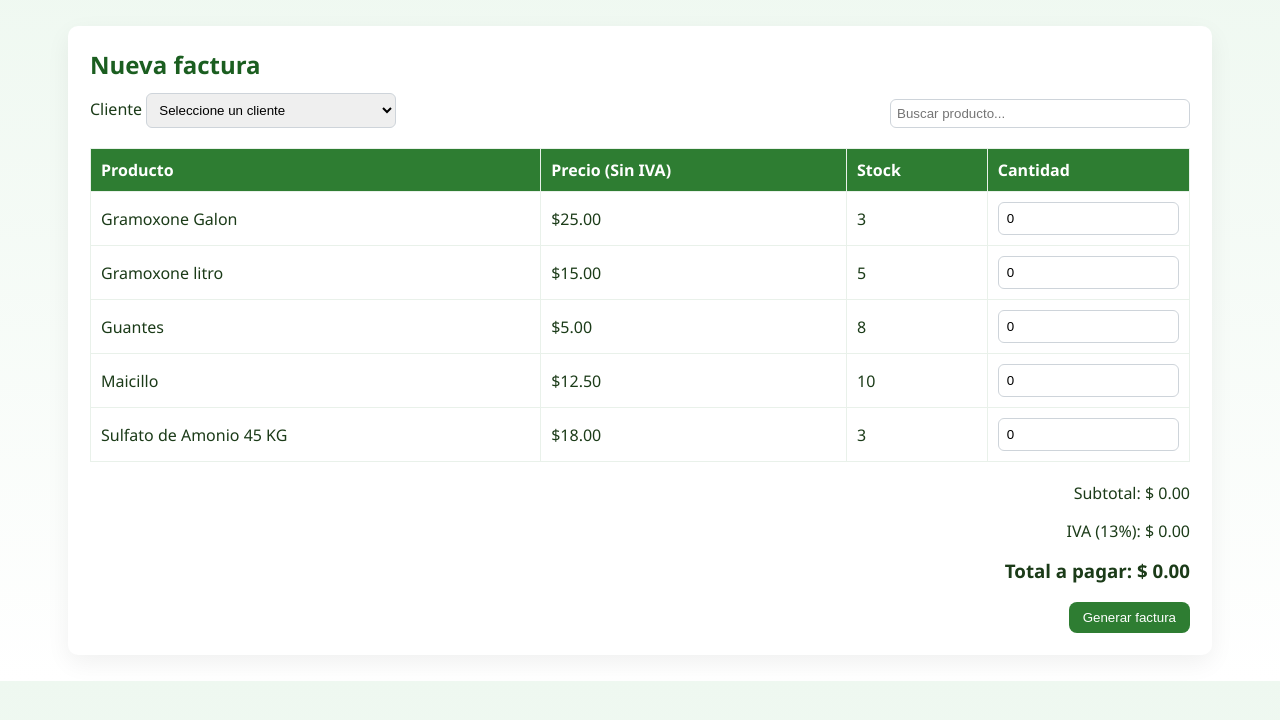
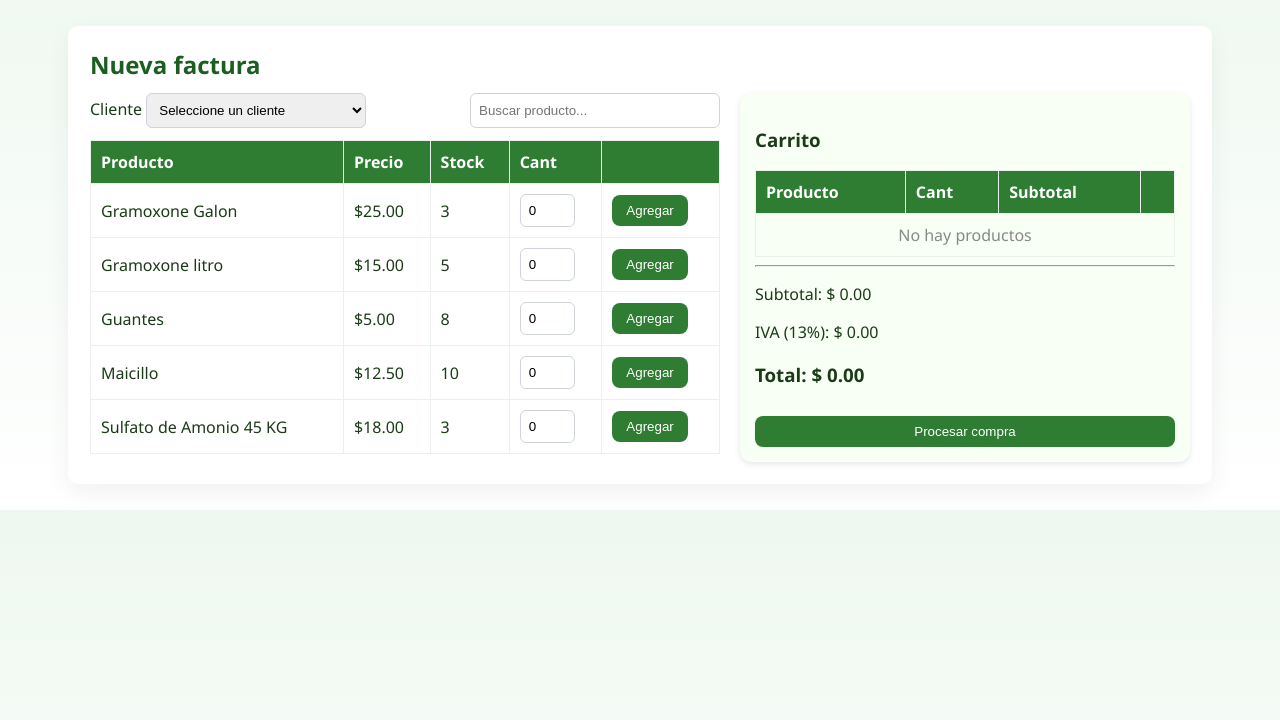
Before and after one commit to AlonsoUMA/campo_vello_plaintest1, a PHP site: page /cajero/nueva_factura.php in a window 1280 px wide. Shown: the part 62-782 px from the top of the page. Run offline with PHP 8.4, Linux system fonts and the light colour scheme; the visitor is signed in with stand-in values (Sample User, id 1); data comes from the database, SQL or seed files in the repository.

Commit message:
Implementacion de tabla de carrito Separacion de archivos de carrito y buscador

```diff
--- a/cajero/nueva_factura.php
+++ b/cajero/nueva_factura.php
@@ -131,116 +131,101 @@ if ($_SERVER['REQUEST_METHOD'] === 'POST') {
         <?php if ($error) echo '<div class="alert">' . htmlspecialchars($error) . '</div>'; ?>
 
         <form method="post">
-            <?php echo csrf_field(); ?>
+<?= csrf_field() ?>
 
-            <div style="display:flex; justify-content: space-between; align-items: flex-end; margin-bottom: 20px;">
+<div style="display:flex; gap:20px;">
+
+
+
+    <!-- ================= LISTA DE PRODUCTOS (IZQUIERDA) =================== -->
+    <div style="width:60%;">
+        <div style="display:flex; justify-content:space-between; margin-bottom:10px;">
             <div>
                 <label>Cliente</label>
-                    <select name="client_id" required style="width: 250px;">
+                <select name="client_id" required style="width:220px;">
                     <option value="">Seleccione un cliente</option>
-                        <?php
-                        // Ahora usamos $c['nombre'] gracias al alias en la consulta SQL
-                        foreach ($clients as $c) {
-                            $selected = ($c['id'] == $client_id_selected) ? 'selected' : '';
-                            echo "<option value='{$c['id']}' $selected>" . htmlspecialchars($c['nombre']) . "</option>";
-                        }
-                        ?>
+                    <?php foreach ($clients as $c): ?>
+                        <option value="<?= $c['id'] ?>"><?= htmlspecialchars($c['nombre']) ?></option>
+                    <?php endforeach ?>
                 </select>
             </div>
 
-                <div class="form-floating">
-                    <input
-                        type="text"
-                        id="buscador"
-                        placeholder="Buscar producto..."
-                        style="width:300px;padding:6px;"
-                    >
+            <input type="text" id="buscador" placeholder="Buscar producto..." style="width:250px;">
         </div>
-            </div>
+
         <table class="table">
             <thead>
                 <tr>
                     <th>Producto</th>
-                        <th>Precio (Sin IVA)</th>
+                    <th>Precio</th>
                     <th>Stock</th>
-                        <th>Cantidad</th>
+                    <th>Cant</th>
+                    <th></th>
                 </tr>
             </thead>
             <tbody>
                 <?php foreach ($products as $p): ?>
-                        <tr data-price="<?= number_format($p['price'], 2, '.', '') ?>">
+                <tr data-id="<?= $p['id'] ?>" data-name="<?= htmlspecialchars($p['name']) ?>"
+                    data-price="<?= $p['price'] ?>">
+
                     <td><?= htmlspecialchars($p['name']) ?></td>
-                            <td>$<?= number_format($p['price'], 2) ?></td>
+                    <td>$<?= number_format($p['price'],2) ?></td>
                     <td><?= $p['stock'] ?></td>
+
                     <td>
-                                <input type="number"
-                                    name="items[<?= $p['id'] ?>]"
-                                    min="0"
-                                    max="<?= $p['stock'] ?>"
-                                    value="0">
+                        <input type="number" min="1" max="<?= $p['stock'] ?>" value="0"
+                            style="width:55px;">
                     </td>
+
+                    <td>
+                        <button type="button" class="btn agregarBtn">Agregar</button>
+                    </td>
+
                 </tr>
-                    <?php endforeach; ?>
+                <?php endforeach ?>
+            </tbody>
+        </table>
+    </div>
+
+    <!-- ====================== CARRITO (DERECHA) ======================= -->
+    <div
+    style="width:40%; background:#f8fff4; padding:15px; border-radius:12px; box-shadow:0 2px 6px rgba(0,0,0,0.1);">
+
+        <h3>Carrito</h3>
+
+        <table class="table" id="carritoTabla">
+            <thead>
+                <tr>
+                    <th>Producto</th>
+                    <th>Cant</th>
+                    <th>Subtotal</th>
+                    <th></th>
+                </tr>
+            </thead>
+            <tbody id="carritoBody">
+                <tr><td colspan="4" style="text-align:center;color:#888;">No hay productos</td></tr>
             </tbody>
         </table>
 
-            <div style="text-align:right; margin-top: 20px;">
+        <hr>
+
         <p>Subtotal: $ <span id="subtotalPagar">0.00</span></p>
-                <p>IVA (<?= ($iva_rate * 100) ?>%): $ <span id="ivaMonto">0.00</span></p>
-                <h3 style="margin-top:5px;">
-                    Total a pagar: $ <span id="totalPagar">0.00</span>
-                </h3>
+        <p>IVA (13%): $ <span id="ivaMonto">0.00</span></p>
+
+        <h3>Total: $ <span id="totalPagar">0.00</span></h3>
+
+        <button class="btn" style="margin-top:10px; width:100%;">Procesar compra</button>
     </div>
 
-            <div style="text-align:right;margin-top:12px;">
-                <button class="btn">Generar factura</button>
-            </div>
-        </form>
 </div>
 
-    <script>
-    // --- MODIFICACIÓN DE IVA: Tasa de IVA en JavaScript ajustada al 13% ---
-    const IVARATE = 0.13; // Tasa del 13%
+</form>
 
-    function calcularTotal() {
-        let subtotal = 0;
+</div>
 
-        // Recorrer todas las filas de productos
-        document.querySelectorAll("table tbody tr").forEach(fila => {
-            // Usamos el atributo data-price para obtener el valor numérico exacto
-            let precio = parseFloat(fila.dataset.price);
-            let qty    = parseInt(fila.querySelector("input[type='number']").value) || 0;
+<script src="../includes/carrito.js"></script>
+<script src="../includes/buscador.js"></script>
 
-            subtotal += precio * qty;
-        });
-
-        const iva_amount = subtotal * IVARATE;
-        const total = subtotal + iva_amount;
-
-        // Mostrar los valores
-        document.getElementById("subtotalPagar").textContent = subtotal.toFixed(2);
-        document.getElementById("ivaMonto").textContent = iva_amount.toFixed(2);
-        document.getElementById("totalPagar").textContent = total.toFixed(2);
-    }
-
-    // Inicializar el cálculo y activar evento
-    document.querySelectorAll("input[type='number']").forEach(input => {
-        input.addEventListener("input", calcularTotal);
-    });
-
-    calcularTotal(); // Llamada inicial para asegurar que el total se muestra al cargar.
-
-    // Scrip de búsqueda en la tabla de productos (Sin cambios)
-    document.getElementById('buscador').addEventListener('input', function () {
-        let filtro = this.value.toLowerCase();
-        let filas = document.querySelectorAll("table tbody tr");
-
-        filas.forEach(fila => {
-            let nombre = fila.querySelector("td:first-child").textContent.toLowerCase();
-            fila.style.display = nombre.includes(filtro) ? "" : "none";
-        });
-    });
-    </script>
 </body>
 
 </html>
--- /dev/null
+++ b/includes/buscador.js
@@ -0,0 +1,10 @@
+// =============================================================
+        // BUSCADOR
+        // =============================================================
+        document.getElementById("buscador").addEventListener("input", function () {
+            let filtro = this.value.toLowerCase();
+            document.querySelectorAll("table tbody tr").forEach(fila => {
+                let nombre = fila.dataset.name?.toLowerCase() || "";
+                fila.style.display = nombre.includes(filtro) ? "" : "none";
+            });
+        });
--- /dev/null
+++ b/includes/carrito.js
@@ -0,0 +1,72 @@
+
+        const carrito = {};
+        const IVARATE = 0.13;
+
+        // =============================================================
+        // AGREGAR PRODUCTO AL CARRITO
+        // =============================================================
+        document.querySelectorAll(".agregarBtn").forEach(btn => {
+            btn.addEventListener("click", function() {
+                let fila = this.closest("tr");
+                let id = fila.dataset.id;
+                let name = fila.dataset.name;
+                let price = parseFloat(fila.dataset.price);
+                let qty = parseInt(fila.querySelector("input[type='number']").value);
+
+                if (qty < 1) return;
+
+                if (!carrito[id]) {
+                    carrito[id] = { name, qty, price };
+                } else {
+                    carrito[id].qty += qty;
+                }
+
+                renderCarrito();
+            });
+        });
+
+        // =============================================================
+        // ELIMINAR PRODUCTO
+        // =============================================================
+        function eliminarProducto(id) {
+            delete carrito[id];
+            renderCarrito();
+        }
+
+        // =============================================================
+        // RENDER DEL CARRITO
+        // =============================================================
+        function renderCarrito() {
+            let tbody = document.getElementById("carritoBody");
+            tbody.innerHTML = "";
+
+            let subtotal = 0;
+
+            for (let id in carrito) {
+                let item = carrito[id];
+                let st = item.qty * item.price;
+                subtotal += st;
+
+                tbody.innerHTML += `
+                    <tr>
+                        <td>${item.name}</td>
+                        <td>${item.qty}</td>
+                        <td>$${st.toFixed(2)}</td>
+                        <td><button type="button" class="btn" onclick="eliminarProducto('${id}')">X</button></td>
+
+                        <input type="hidden" name="items[${id}]" value="${item.qty}">
+                    </tr>
+                `;
+            }
+
+            if (subtotal === 0) {
+                tbody.innerHTML = `<tr><td colspan="4" style="text-align:center;color:#888;">No hay productos</td></tr>`;
+            }
+
+            let iva = subtotal * IVARATE;
+            let total = subtotal + iva;
+
+            document.getElementById("subtotalPagar").textContent = subtotal.toFixed(2);
+            document.getElementById("ivaMonto").textContent = iva.toFixed(2);
+            document.getElementById("totalPagar").textContent = total.toFixed(2);
+        }
```
Also changed, not shown: cajero/generar_pdf.php (line endings or trailing spaces). Lines whose indentation alone changed are shown as unchanged.
